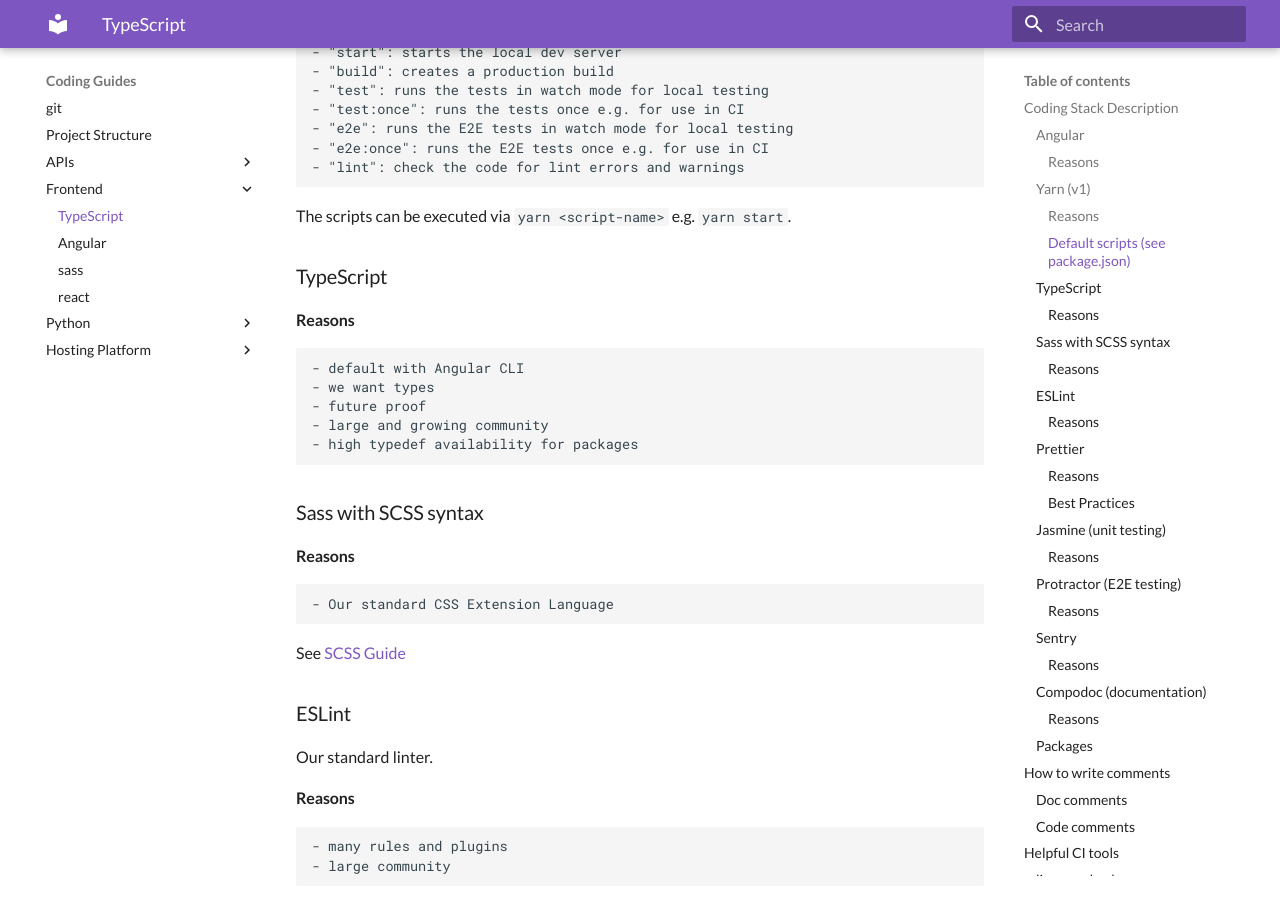
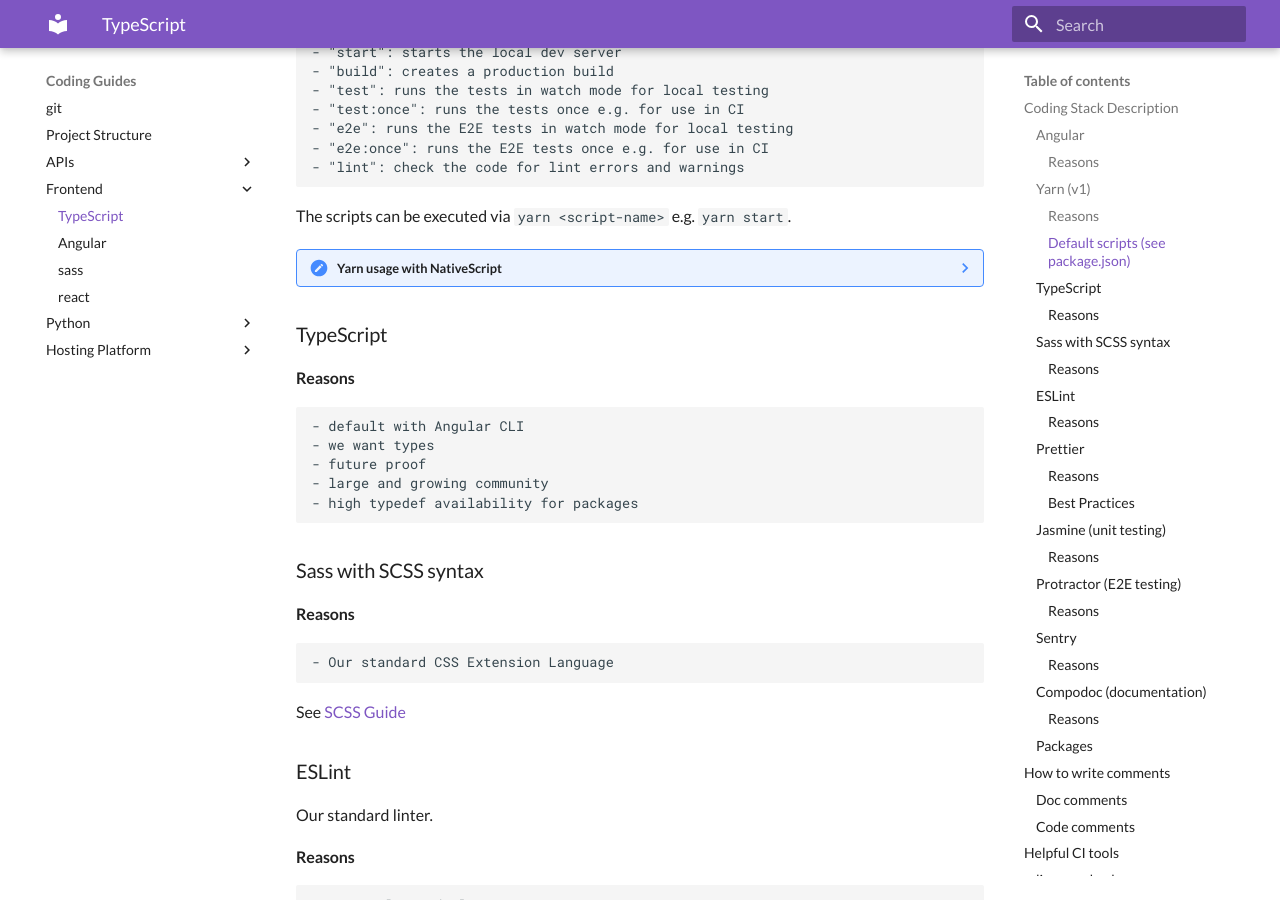
Before and after one commit to GreyRook/code-with-style, an MkDocs documentation site: the page built from docs/typescript/index.md, in a window 1280 px wide and 900 px high, scrolled down 807 px. Built offline with MkDocs 1.6.1 and Material for MkDocs 9.7.7, drawn with Linux system fonts in a browser that asks for light colours; some of the changed lines change nothing that is shown.

Commit message:
Add note for how to use yarn with native script
Reviewed-by: Daniel van den Bongard <d.van-den-bongard@greyrook.com>
Reviewed-by: Marius Tippkämper <m.tippkaemper@greyrook.com>
Reviewed-by: Fabian Elsner <f.elsner@greyrook.com>
Part-of: <http://git.r0k.de/gr/internal/guides/code-with-style/-/merge_requests/82>

````diff
--- a/docs/typescript/index.md
+++ b/docs/typescript/index.md
@@ -31,6 +31,15 @@
     - "lint": check the code for lint errors and warnings
 
 The scripts can be executed via `yarn <script-name>` e.g. `yarn start`.
+
+??? note "Yarn usage with NativeScript"
+    When working with NativeScript we should [set the package manager](https://v6.docs.nativescript.org/angular/tooling/docs-cli/general/package-manager-set) to default to Yarn:
+
+    ```
+    tns package-manager set yarn
+    ```
+
+    Please add the information on setting this enviroment option into a newly setup NativeScript project's README.md too.
 
 ### TypeScript
 #### Reasons
````
